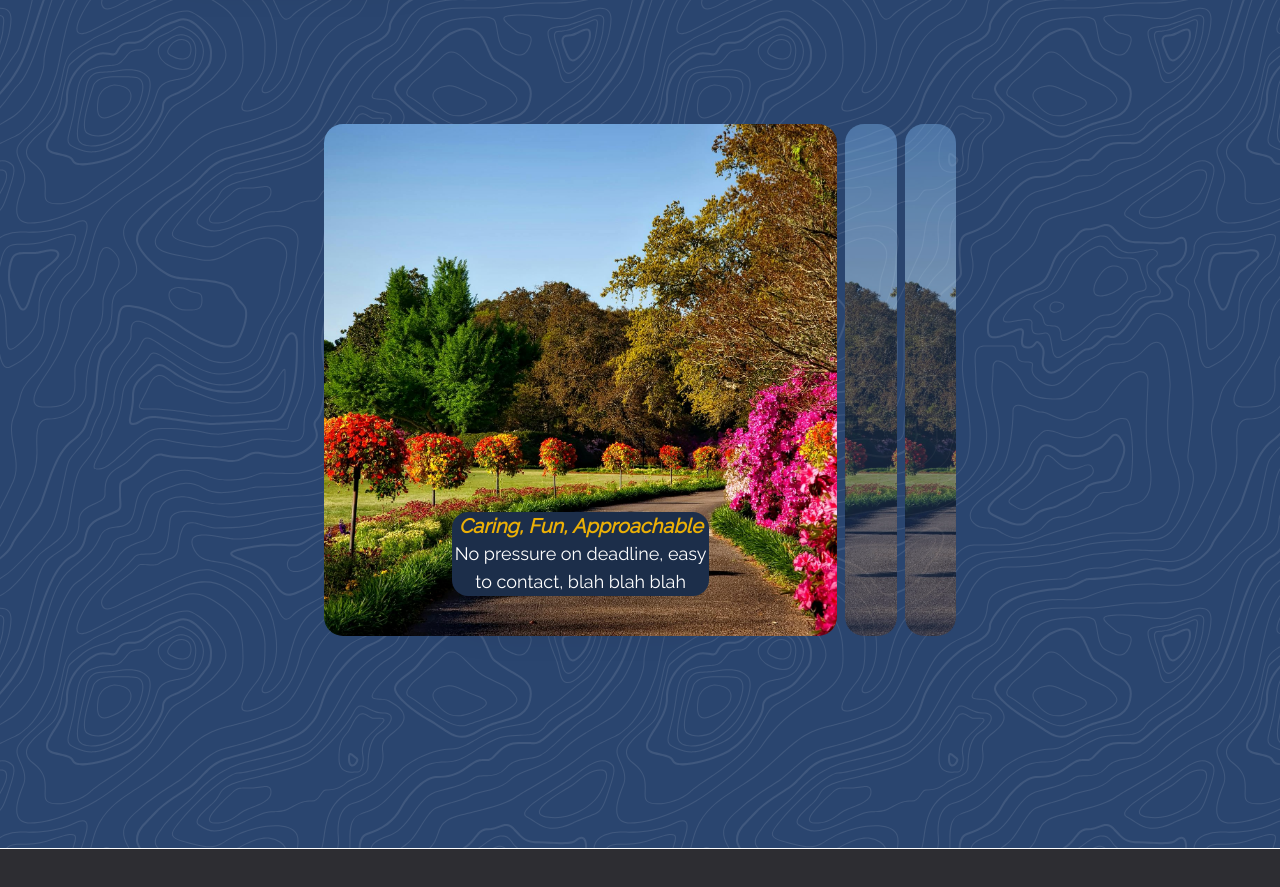
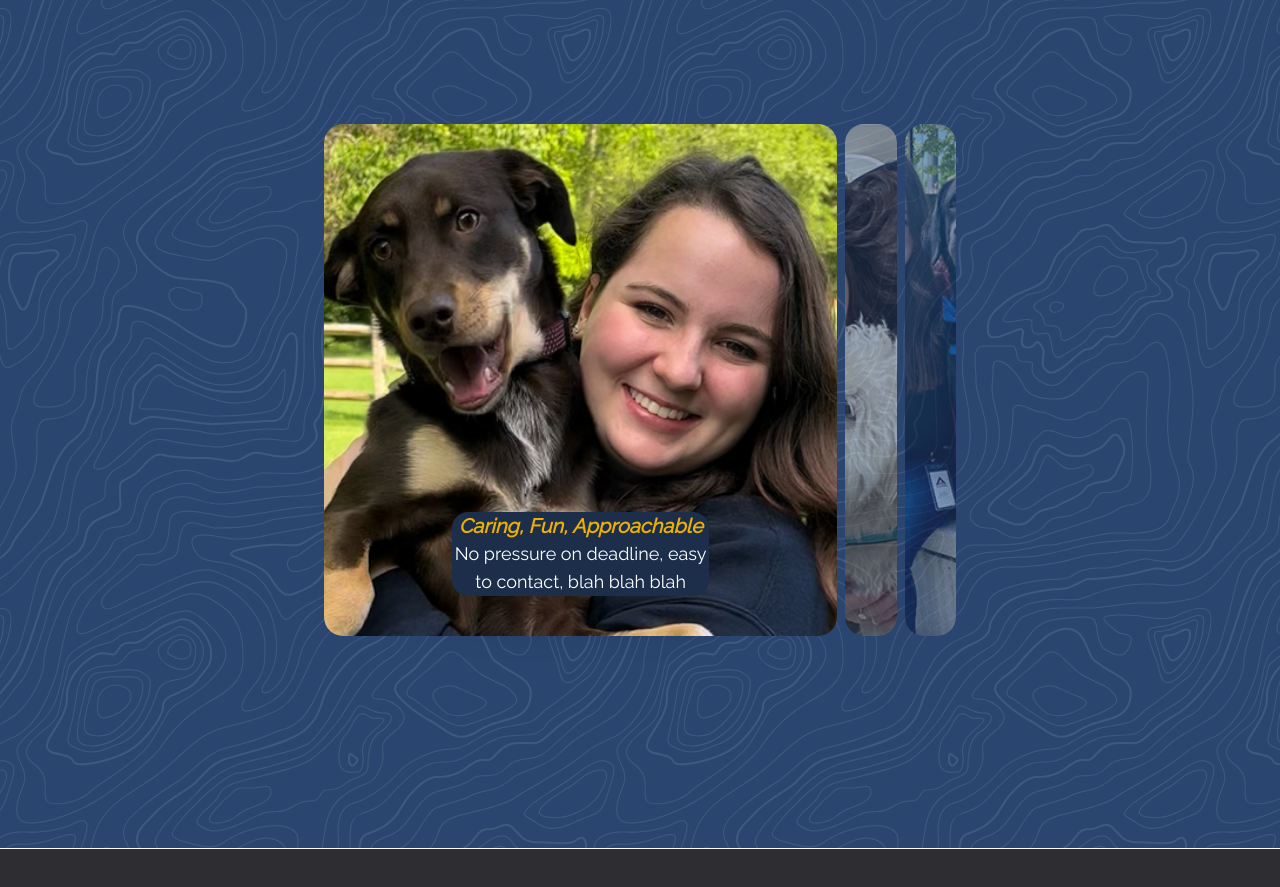
Before and after one commit to MitchellGruner/Averys-Pet-Sitting, a Next.js app: page /dog in a window 1280 px wide. Shown: the part 800-1687 px from the top of the page. Built offline with nearby package versions, Linux system fonts and the light colour scheme.

Commit message:
replace background images with avery with dogs images

```diff
--- a/app/dog/PhotoCallout.tsx
+++ b/app/dog/PhotoCallout.tsx
@@ -58,17 +58,17 @@ const PhotoCallout = () => {
 				<div className="box-border">
 					<div className="flex w-[50%] mt-36 mx-auto">
                         <PhotoSlide
-                            backgroundImage="/parkbackground.jpg"
+                            backgroundImage="/avery.contact.image.png"
                             header="Caring, Fun, Approachable"
                             paragraph="No pressure on deadline, easy to contact, blah blah blah"
                         />
 						<PhotoSlide
-                            backgroundImage="/parkbackground.jpg"
+                            backgroundImage="/avery.with.white.dog1.png"
                             header="Caring, Fun, Approachable"
                             paragraph="No pressure on deadline, easy to contact, blah blah blah"
                         />
                         <PhotoSlide
-                            backgroundImage="/parkbackground.jpg"
+                            backgroundImage="/avery.with.cora.png"
                             header="Caring, Fun, Approachable"
                             paragraph="No pressure on deadline, easy to contact, blah blah blah"
                         />
```
